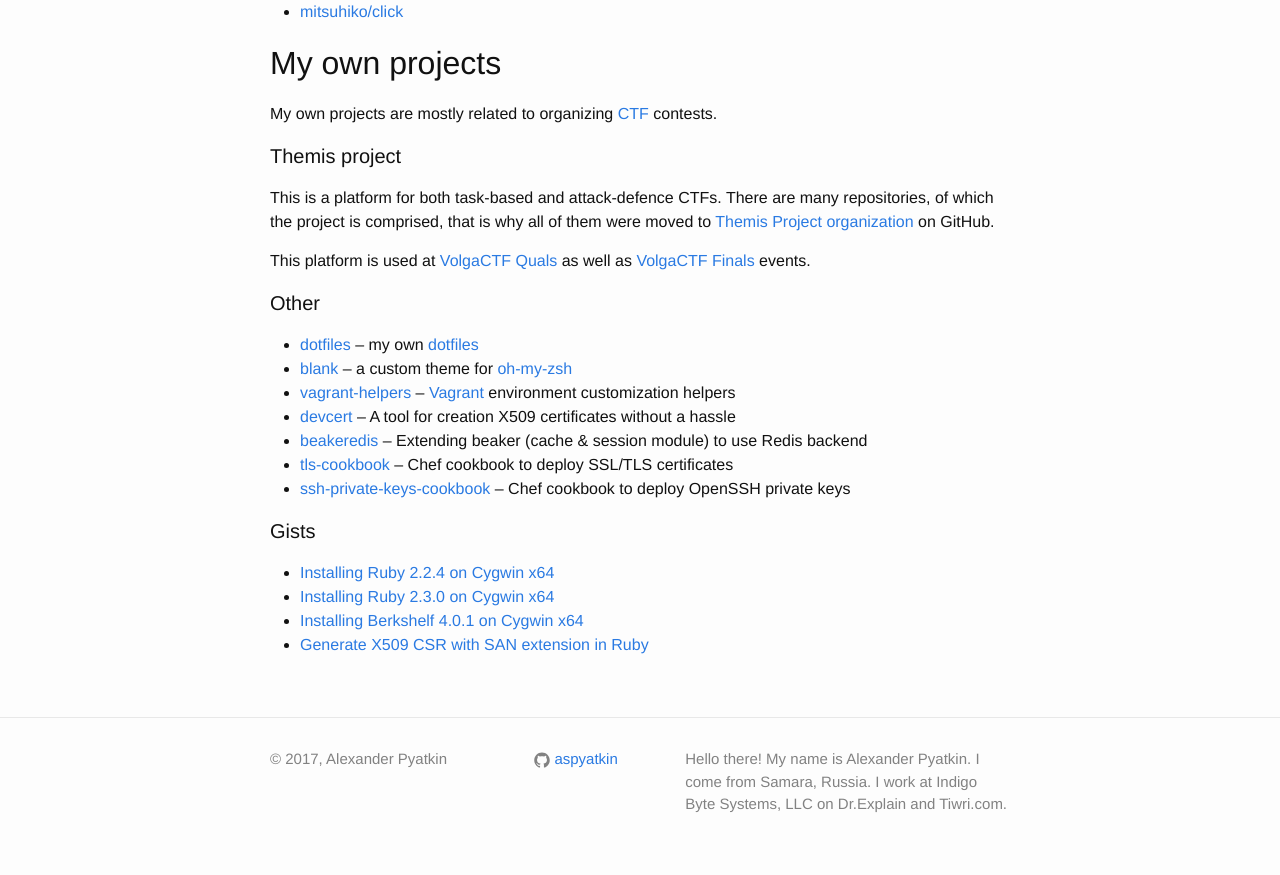
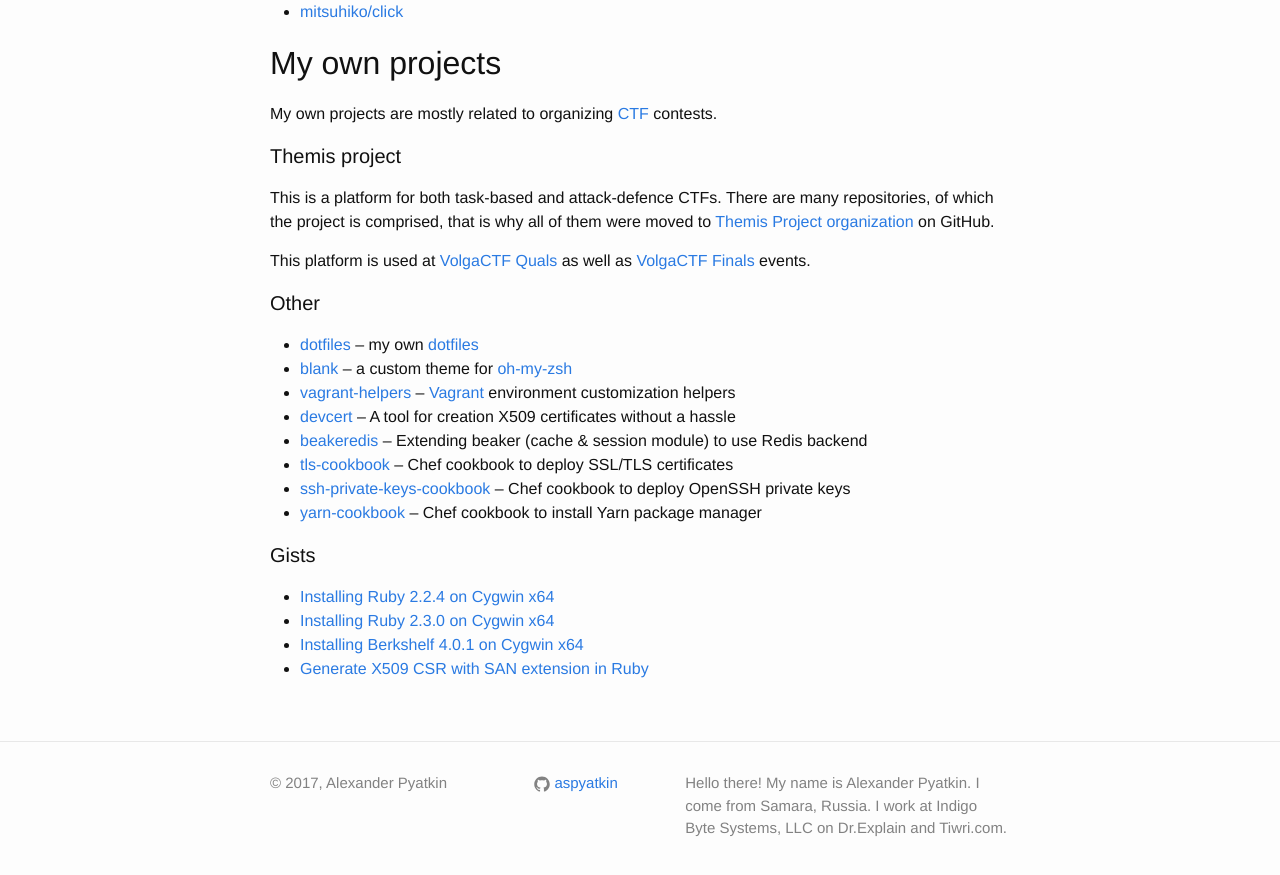
Before and after one commit to aspyatkin/personal-website, a Jekyll site: the page built from oss.md, in a window 1280 px wide and 900 px high, scrolled down 1223 px. Shown: the top 875 px of the window. Built offline with Jekyll 4.4.1, drawn with Linux system fonts in a browser that asks for light colours.

Commit message:
Update project list

```diff
--- a/oss.md
+++ b/oss.md
@@ -63,6 +63,7 @@
 - [beakeredis](https://github.com/aspyatkin/beakeredis){:target="_blank"} -- Extending beaker (cache & session module) to use Redis backend
 - [tls-cookbook](https://github.com/aspyatkin/tls-cookbook){:target="_blank"} -- Chef cookbook to deploy SSL/TLS certificates
 - [ssh-private-keys-cookbook](https://github.com/aspyatkin/ssh-private-keys-cookbook){:target="_blank"} -- Chef cookbook to deploy OpenSSH private keys
+- [yarn-cookbook](https://github.com/aspyatkin/yarn-cookbook){:target="_blank"} -- Chef cookbook to install Yarn package manager
 
 #### Gists
  - [Installing Ruby 2.2.4 on Cygwin x64](https://gist.github.com/aspyatkin/2a1305cceb9101caa2f6){:target="_blank"}
```
